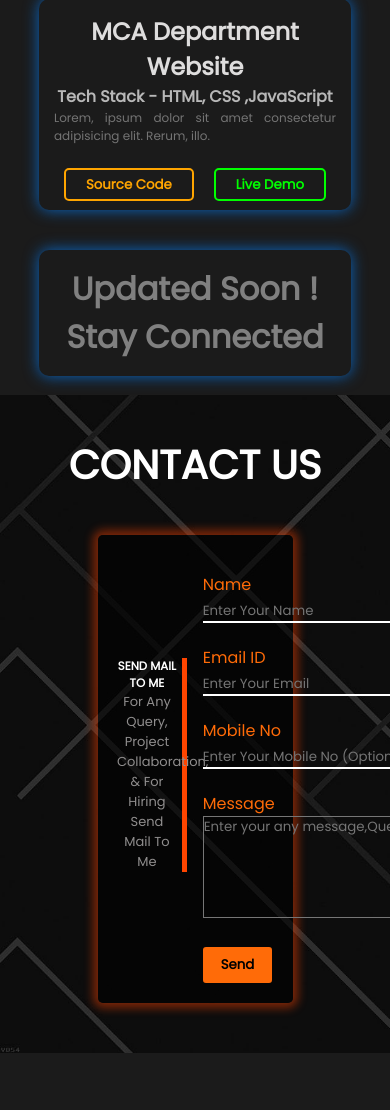
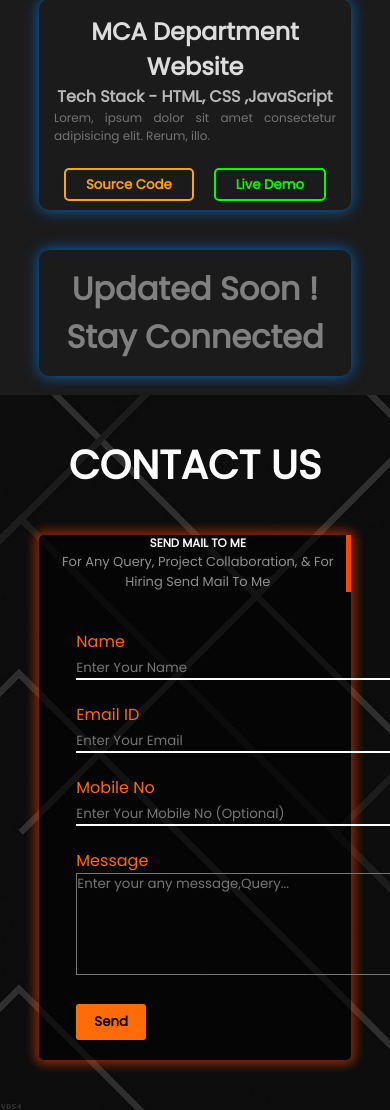
Before and after one commit to ChetanPatil0/PersonalPortfolio, a PHP site: page / in a window 390 px wide; the page is wider, and only the part inside the window is pictured. Shown: the part 3328-4438 px from the top of that part. Before the commit the page ends 4381 px from the top of that part, so only its background shows below. Run offline with PHP 8.4, Linux system fonts and the light colour scheme.

Commit message:
update contact form css

```diff
--- a/index.css
+++ b/index.css
@@ -424,12 +424,10 @@ nav{
     text-transform: capitalize;
 }
 .contactUs-body .rightside{
-    width: 60%;
+    max-width: 60%;
     margin-left:2%;
 }
-.contactUs-body table{
-    width: 80%;
-}
+
 .contactUs-body label{
     color:#ff6b08;
     margin-top: 50px;
@@ -532,6 +530,9 @@ nav{
         width: 80%;
         margin: auto;
     }
+    .contactUs-body{
+        max-width: 80%;
+    }
 }
 @media (min-width:100px) and (max-width:480px){
     .header-right-img{
@@ -546,6 +547,15 @@ nav{
        }
        .header-footer .box i,h2{
         font-size:smaller;
+    }
+    .contactUs-body{
+        display: block;
+    }
+    .contactUs-body .rightside{
+        width: 100%;
+    }
+    .contactUs-body .leftside{
+        width: 100%;
     }
 }
 @media (min-width:481px) and (max-width:768px){
@@ -572,6 +582,7 @@ nav{
     .about-text p{
         font-size: 16px;
     }
+
     }
 
     @media (min-width:769px) and (max-width:1300px){
```
